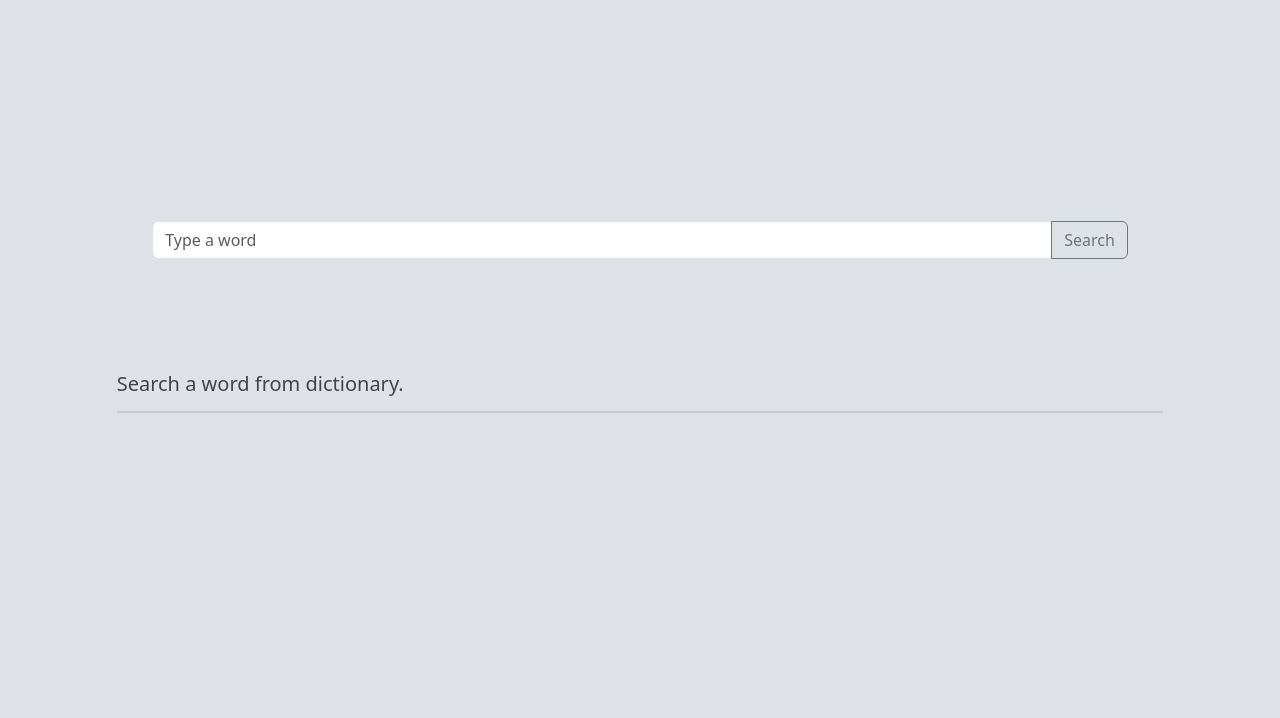
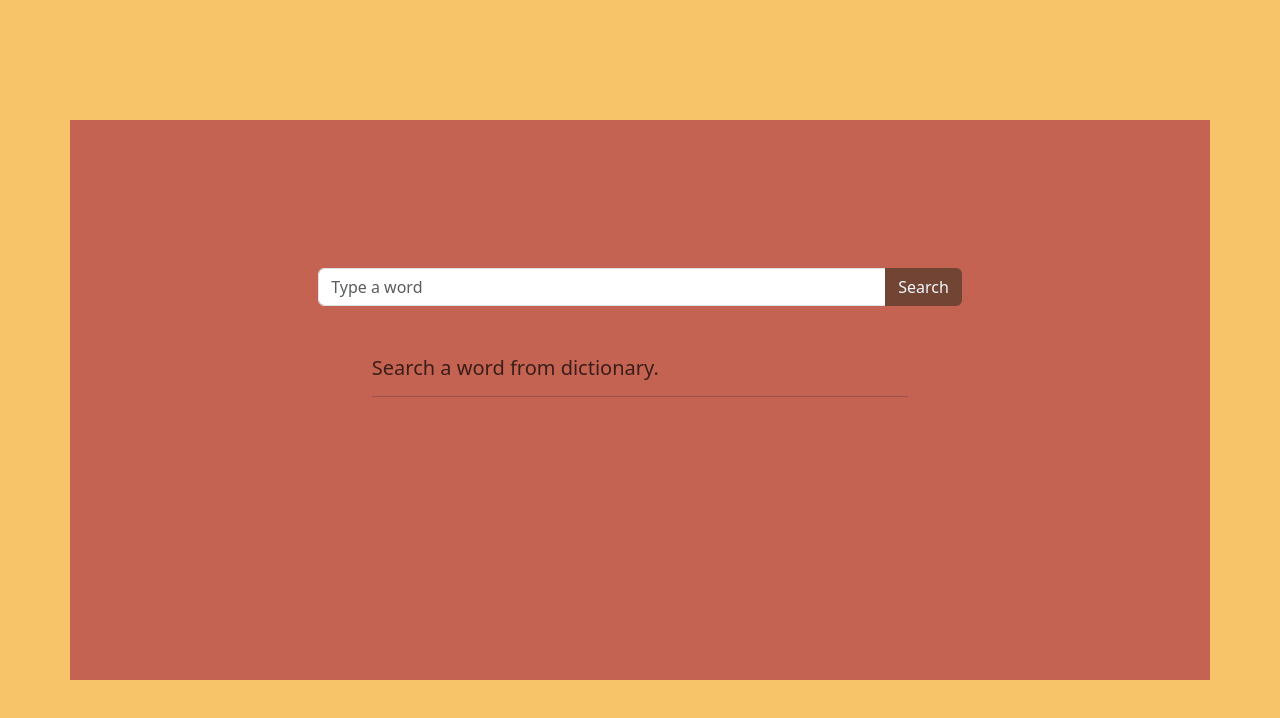
Before and after one commit to Mustafazirhli98/english-dictionary, a React (Create React App) app: page / in a window 1280 px wide. Shown: the top 718 px of the page. Built offline with nearby package versions, Linux system fonts and the light colour scheme.

Commit message:
genel css yapısı düzenlendi

```diff
--- a/src/App.css
+++ b/src/App.css
@@ -1,23 +1,25 @@
-.container-fluid {
-    height: 100%;
-    width: 100%;
-    background-color: #dee1e6;
+.container {
+    position: absolute;
+    top: 50%;
+    left: 50%;
+    transform: translate(-50%,-50%);
+    height: 70%;
+    display: flex;
+    flex-direction: column;
+    justify-content: center;
+    align-items: center;
+    background-color: #c46352;
 }
 
 .searchSection {
     margin-bottom: 50px;
-    position: absolute;
-    top: 30%;
-    left: 50%;
-    transform: translate(-50%,-50%);
+
 }
+
 
 .cardSection {
     margin-bottom: 120px;
-    position: absolute;
-    top: 50%;
-    left: 50%;
-    transform: translate(-50%,-50%);
+
 }
 
 .card-left-side {
@@ -66,3 +68,8 @@ input.form-control {
 .beforeSearch {
     color: rgba(0, 0, 0, 0.7);
 }
+
+.btnSearch {
+    background-color: #714433 !important;
+    color: aliceblue !important;
+}
--- a/src/App.js
+++ b/src/App.js
@@ -10,6 +10,7 @@ function App() {
   const [typedWord, setTypedWord] = useState("");
   const [isSearched, setIsSearched] = useState(false);
 
+
   let stateData = [
     isPlaying, setIsplaying, cardObject, setCardObject, typedWord, setTypedWord, isSearched, setIsSearched
   ]
@@ -17,7 +18,7 @@ function App() {
   return (
 
     <mainContext.Provider value={stateData}>
-      <div className="container-fluid">
+      <div className="container">
         <div className='row'>
           <div className='col-sm-12 searchSection'>
             <Search />
@@ -33,12 +34,7 @@ function App() {
 
 export default App;
 
-//Api'yi bul. Eğer tüm kelimelere erişemiyorsan anasayfada input ve bir bölüm daha olacak. İnputta aratılan kelime inputun altına gelecek.
-//card yapısını, inputu ve sayfa tasarımını oluştur
-//önyüzde word/origin/audio
-//arka yüzde partOfSpeech/definition/example
-//cardların üzerinde hoparlör butonu olacak ve kelime yazacak. Ayrıca butona basınca telafuz gelecek.
-//inputtan aranan kelimeye göre card çıkacak.
-//cardlarda kelimelerin ingilizce açıklamaları da yazacak.
-//oop yapısı kurulacak.
-//data çekme işlemi senkron olarak yapılacak. Önce kelime, sonra açıklama, sonra ses.
+//input boşsa pop-up çıkacak
+//kelime yoksa pop-up çıkacak
+//ses yoksa pop-up çıkacak
+//inputun uzunluğu sabit tutulacak
--- a/src/Objects/cards.js
+++ b/src/Objects/cards.js
@@ -11,7 +11,7 @@ export default class CardObject {
             setIsplaying(true)
             audioElement.src = this.audio
             audioElement.play()
-                .catch(() => alert("ses ögesi bulunamadı."))
+                .catch(() => this.showPopUp = true)
         }
         setIsplaying(false)
     }
--- a/src/components/Cards.jsx
+++ b/src/components/Cards.jsx
@@ -1,4 +1,4 @@
-import React, { useContext, useEffect, useState } from 'react'
+import React, { useContext } from 'react'
 import { mainContext } from '../context'
 import { HiOutlineSpeakerWave } from "react-icons/hi2";
 
@@ -29,7 +29,7 @@ export const Cards = () => {
             </div>
             <div className='col-sm-9 card-right-side'>
               <div className='word-detail'>
-                <h6 className="card-subtitle mb-2 text-body-secondary">General use: {cardObject.generalUse}</h6>
+                <h6 className="card-subtitle mb-2 text-body-secondary"><b>General use:</b> {cardObject.generalUse}</h6>
                 <p className="card-text">{cardObject.definition}</p>
               </div>
             </div>
@@ -37,6 +37,5 @@ export const Cards = () => {
         </div>
       }
     </div>
-
   )
 }
--- a/src/components/Search.jsx
+++ b/src/components/Search.jsx
@@ -1,4 +1,4 @@
-import React, { useContext, useState } from 'react'
+import React, { useContext } from 'react'
 import { mainContext } from '../context'
 import CardObject from '../Objects/cards';
 export const Search = () => {
@@ -30,10 +30,12 @@ export const Search = () => {
           setTypedWord(e.target.value)
         }} />
         <button
-          className="btn btn-outline-secondary"
+          className="btn btnSearch"
           id="searchButton"
           type="button"
-          onClick={() => displayWord()}>
+          onClick={() => {
+            displayWord();
+          }}>
           Search
         </button>
       </div>
--- a/src/index.css
+++ b/src/index.css
@@ -7,6 +7,7 @@ body {
   margin: 0;
   padding: 0;
   box-sizing: border-box;
+  background-color: #f7c469 !important;
 }
 
 #root {
```
